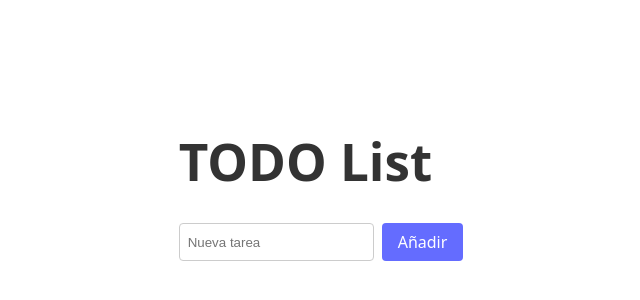
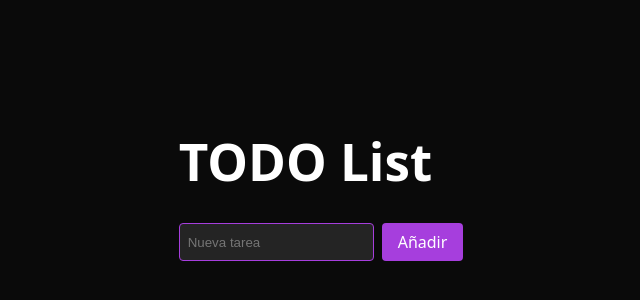
Before and after one commit to goldarg/openai-codex, a React (Vite) app in the folder vite-react/: page / in a window 1280 px wide. Shown: the part 212-512 px from the top of the page, without its empty margins (319-959 px from the left). Built offline with nearby package versions, Linux system fonts and the light colour scheme.

Commit message:
feat: apply dark theme and color variables

```diff
--- a/vite-react/src/App.css
+++ b/vite-react/src/App.css
@@ -3,7 +3,7 @@
   margin: 0 auto;
   padding: 1rem;
   font-family: system-ui, sans-serif;
-  color: #333;
+  color: var(--texto-principal);
 }
 
 .add-form {
@@ -16,14 +16,16 @@
   flex: 1;
   padding: 0.5rem;
   border-radius: 4px;
-  border: 1px solid #ccc;
+  border: 1px solid var(--primario);
+  background-color: var(--secundario);
+  color: var(--texto-principal);
 }
 
 .add-form button {
   padding: 0.5rem 1rem;
   border-radius: 4px;
-  background-color: #646cff;
-  color: #fff;
+  background-color: var(--primario);
+  color: var(--texto-principal);
   border: none;
   cursor: pointer;
 }
@@ -41,7 +43,8 @@
   padding: 0.5rem;
   margin-bottom: 0.5rem;
   border-radius: 4px;
-  background-color: #f2f2f2;
+  background-color: var(--secundario);
+  color: var(--texto-principal);
   animation: fade-in 0.3s ease-out;
 }
 
--- a/vite-react/src/index.css
+++ b/vite-react/src/index.css
@@ -1,11 +1,17 @@
 :root {
+  --bg-principal: #0A0A0A;
+  --texto-principal: #FFFFFF;
+  --primario: #A63EDD;
+  --secundario: #242424;
+  --hover-primario: #C878FF;
+
   font-family: system-ui, Avenir, Helvetica, Arial, sans-serif;
   line-height: 1.5;
   font-weight: 400;
 
-  color-scheme: light dark;
-  color: rgba(255, 255, 255, 0.87);
-  background-color: #242424;
+  color-scheme: dark;
+  color: var(--texto-principal);
+  background-color: var(--bg-principal);
 
   font-synthesis: none;
   text-rendering: optimizeLegibility;
@@ -21,11 +27,11 @@
 
 a {
   font-weight: 500;
-  color: #646cff;
+  color: var(--primario);
   text-decoration: inherit;
 }
 a:hover {
-  color: #535bf2;
+  color: var(--hover-primario);
 }
 
 html,
@@ -40,6 +46,8 @@ body {
   justify-content: center;
   min-width: 320px;
   min-height: 100vh;
+  background-color: var(--bg-principal);
+  color: var(--texto-principal);
 }
 
 .app-wrapper {
@@ -49,6 +57,7 @@ body {
   justify-content: center;
   min-height: 100vh;
   width: 100%;
+  background-color: var(--bg-principal);
 }
 
 h1 {
@@ -63,27 +72,14 @@ button {
   font-size: 1em;
   font-weight: 500;
   font-family: inherit;
-  background-color: #1a1a1a;
+  background-color: var(--primario);
   cursor: pointer;
   transition: border-color 0.25s;
 }
 button:hover {
-  border-color: #646cff;
+  border-color: var(--hover-primario);
 }
 button:focus,
 button:focus-visible {
   outline: 4px auto -webkit-focus-ring-color;
 }
-
-@media (prefers-color-scheme: light) {
-  :root {
-    color: #213547;
-    background-color: #ffffff;
-  }
-  a:hover {
-    color: #747bff;
-  }
-  button {
-    background-color: #f9f9f9;
-  }
-}
```
